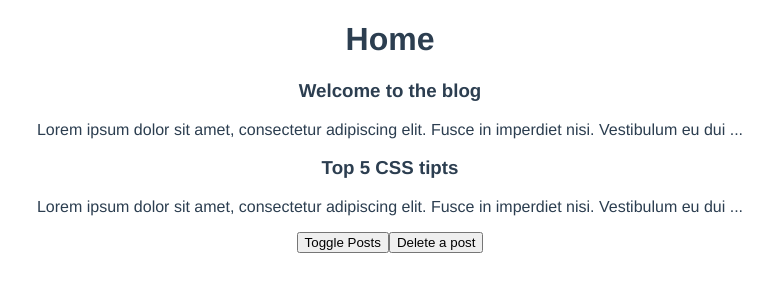
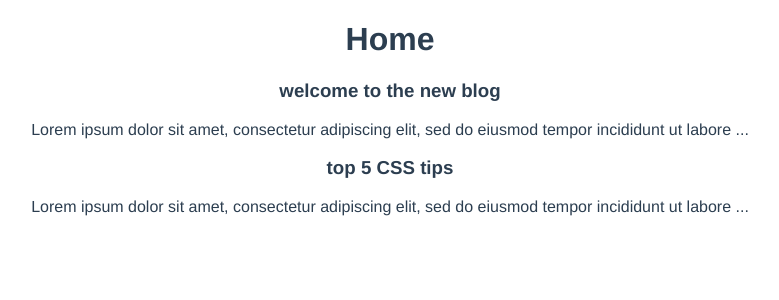
Before and after one commit to MaGo0506/Vue-Dojo-Blogs, a Vue app: page / in a window 1280 px wide. Shown: the top 300 px of the page, without its empty margins (250-1029 px from the left). Built offline with nearby package versions, Linux system fonts and the light colour scheme; data requests are answered from the project's data file.

Commit message:
Fetching data in setup

```diff
--- /dev/null
+++ b/data/db.json
@@ -0,0 +1,24 @@
+{
+    "posts": [
+      {
+        "id": 1,
+        "title": "welcome to the new blog",
+        "body": "Lorem ipsum dolor sit amet, consectetur adipiscing elit, sed do eiusmod tempor incididunt ut labore et dolore magna aliqua.",
+        "tags": [
+          "webdev",
+          "coding",
+          "news"
+        ]
+      },
+      {
+        "id": 2,
+        "title": "top 5 CSS tips",
+        "body": "Lorem ipsum dolor sit amet, consectetur adipiscing elit, sed do eiusmod tempor incididunt ut labore et dolore magna aliqua.",
+        "tags": [
+          "css",
+          "webdev",
+          "coding"
+        ]
+      }
+    ]
+  }
--- a/src/views/Home.vue
+++ b/src/views/Home.vue
@@ -1,9 +1,11 @@
 <template>
   <div class="home">
     <h1>Home</h1>
-    <PostList v-if="showPosts" :posts="posts" />
-    <button @click="showPosts = !showPosts">Toggle Posts</button>
-    <button @click="posts.pop()">Delete a post</button>
+    <div v-if="error">{{ error }}</div>
+    <div v-if="posts.length">
+      <PostList :posts="posts" />
+    </div>
+    <div v-else>Loading...</div>
   </div>
 </template>
 
@@ -16,15 +18,26 @@
   name: 'Home',
   components: { PostList },
   setup() {
-    const posts = ref([
-        {title: 'Welcome to the blog', body: 'Lorem ipsum dolor sit amet, consectetur adipiscing elit. Fusce in imperdiet nisi. Vestibulum eu dui dictum, ornare est non, dignissim dui. Donec at ex nulla. Aenean sem tortor, bibendum ac accumsan vel, elementum vel turpis. Nam auctor egestas pulvinar. Aenean placerat finibus finibus. Praesent dictum velit at purus aliquam, sit amet mattis est molestie. Duis a nulla et mauris luctus feugiat nec cursus odio. Nam elementum vitae est eu porttitor. Nulla vestibulum gravida magna eu ultricies. Nunc posuere tincidunt pellentesque. Sed id condimentum nisl, ultricies viverra orci. Fusce sit amet massa ut nibh feugiat elementum ac id est."', id: 1},
-        {title: 'Top 5 CSS tipts', body: 'Lorem ipsum dolor sit amet, consectetur adipiscing elit. Fusce in imperdiet nisi. Vestibulum eu dui dictum, ornare est non, dignissim dui. Donec at ex nulla. Aenean sem tortor, bibendum ac accumsan vel, elementum vel turpis. Nam auctor egestas pulvinar. Aenean placerat finibus finibus. Praesent dictum velit at purus aliquam, sit amet mattis est molestie. Duis a nulla et mauris luctus feugiat nec cursus odio. Nam elementum vitae est eu porttitor. Nulla vestibulum gravida magna eu ultricies. Nunc posuere tincidunt pellentesque. Sed id condimentum nisl, ultricies viverra orci. Fusce sit amet massa ut nibh feugiat elementum ac id est."', id: 2},
-     ])
+      const posts = ref([])
+      const error = ref(null)
 
-     const showPosts = ref(true)
+      const load = async () => {
+        try {
+          let data = await fetch('http://localhost:3000/posts')
+          if (!data.ok) {
+            throw Error('no data available')
+          }
+          posts.value = await data.json()
+        }
+        catch(err) {
+          error.value = err.message
+          console.log(error.value);
+        }
+      }
 
+      load()
 
-    return { posts, showPosts };
+      return { posts, error };
   }
 }
 </script>
```
